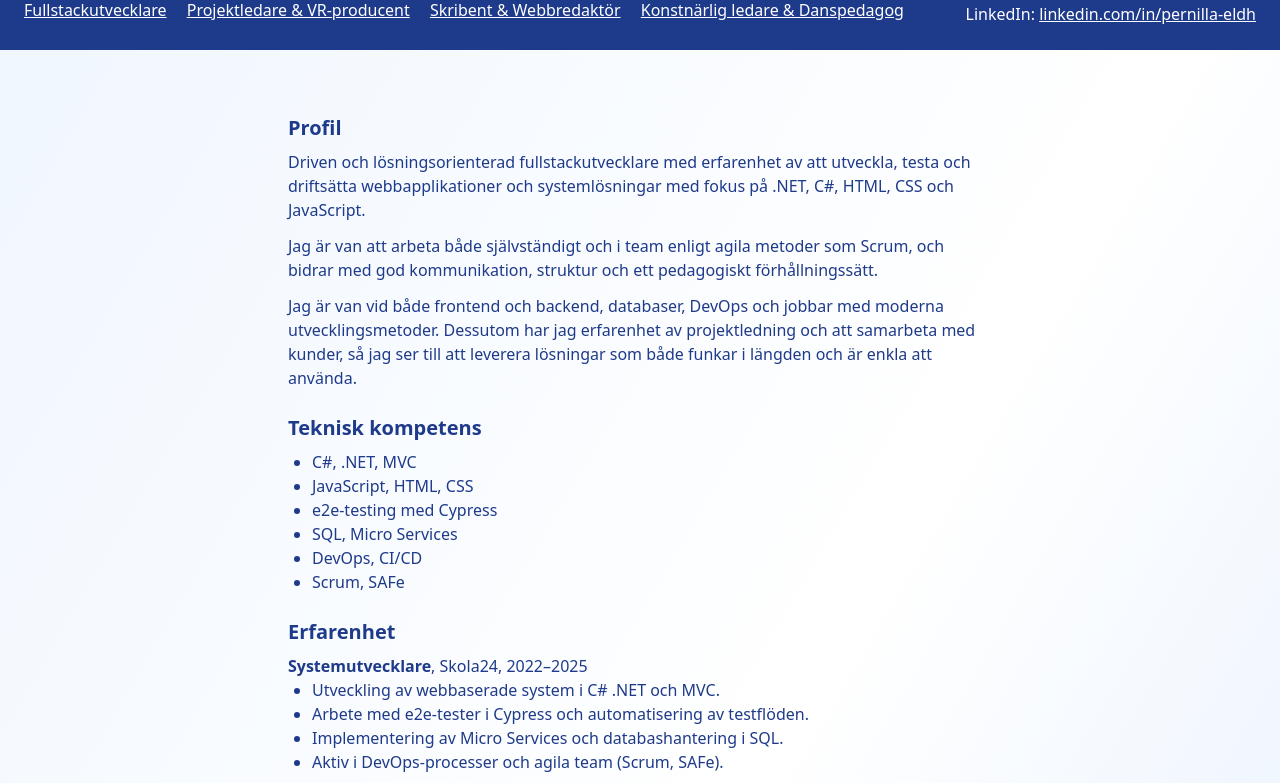
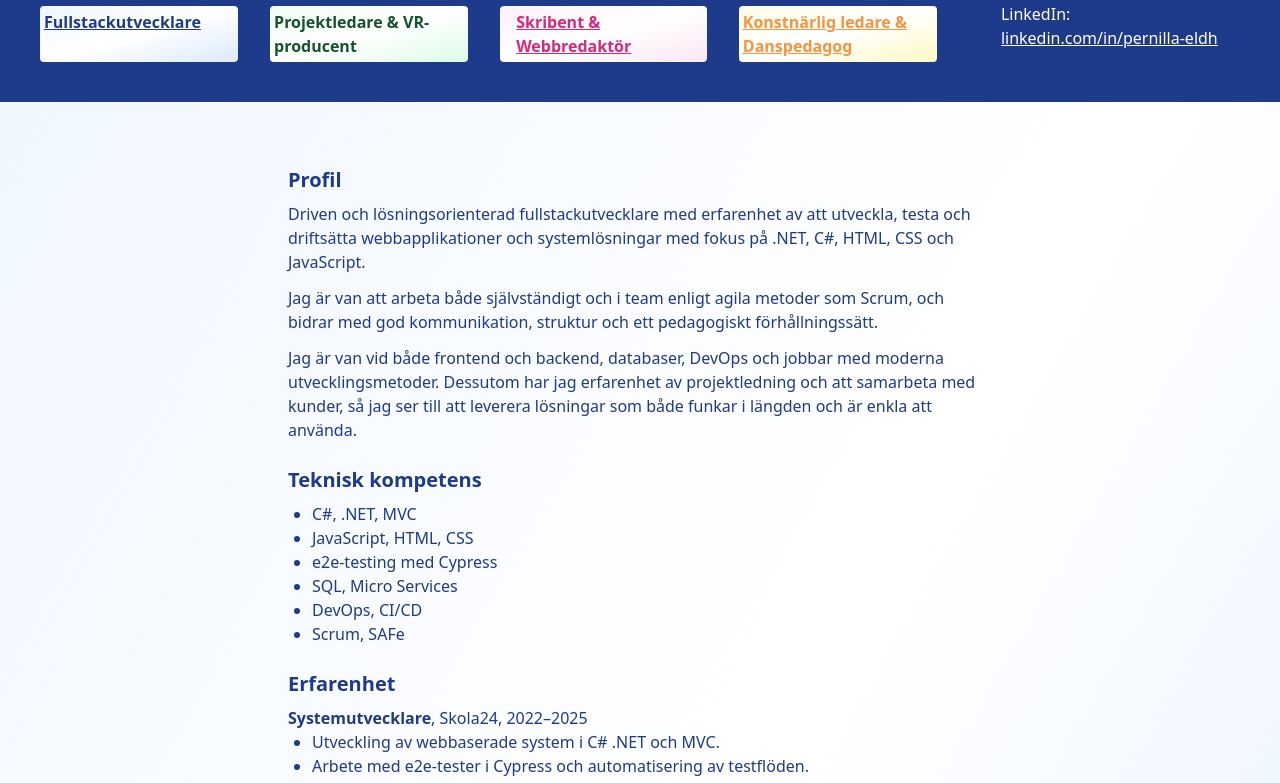
Before and after one commit to Judy-P-Eldh/CV, a website: page fullstack.html in a window 1280 px wide. Shown: the part 106-889 px from the top of the page. Drawn offline with nearby package versions, Linux system fonts and the light colour scheme; files that its build step writes are made by us from their sources.

Commit message:
CV-sida med Tailwind css: Skapat samma navigering på alla sidor.

```diff
--- a/fullstack.html
+++ b/fullstack.html
@@ -18,14 +18,18 @@
                     <a href="index.html" class="hover:underline">Pernilla Eldh</a>
                 </h1>
                 <p class="text-lg">Fullstackutvecklare</p>
-                <nav class="mt-4 no-print print:!hidden" aria-label="CV-navigation">
-                    <a href="fullstack.html" class="mr-4 underline hover:text-blue-200">Fullstackutvecklare</a>
-                    <a href="projektledare-vr.html" class="mr-4 underline hover:text-blue-200">Projektledare &
-                        VR-producent</a>
-                    <a href="skribent-webbredaktor.html" class="mr-4 underline hover:text-blue-200">Skribent &
-                        Webbredaktör</a>
-                    <a href="konstnarlig-ledare.html" class="underline hover:text-blue-200">Konstnärlig ledare &
-                        Danspedagog</a>
+                <nav class="mt-2 no-print flex flex-col md:flex-row gap-4 p-4" aria-label="CV-navigation">
+                    <a href="fullstack.html"
+                        class="basis-1/3 grow p-4 px-1 py-1 rounded bg-gradient-to-br from-blue-50 via-white to-blue-100 text-blue-900 font-semibold mr-4 underline hover:text-blue-400 transition">Fullstackutvecklare</a>
+                    <a href="projektledare-vr.html"
+                        class=" basis-1/3 grow p-4 mr-4 hover:text-green-600 px-1 py-1 rounded bg-gradient-to-br from-green-50 via-white to-green-100 text-green-900 font-semibold transition">Projektledare
+                        & VR-producent</a>
+                    <a href="skribent-webbredaktor.html"
+                        class=" basis-1/3 grow p-4 mr-4 underline hover:text-pink-400px-1 py-1 rounded bg-gradient-to-br from-pink-50 via-white to-pink-100 text-pink-600 font-semibold transition">Skribent
+                        & Webbredaktör</a>
+                    <a href="konstnarlig-ledare.html"
+                        class=" basis-1/3 grow p-4 mr-4 underline hover:text-orange-600 px-1 py-1 rounded bg-gradient-to-br from-yellow-50 via-white to-yellow-100 text-orange-400 font-semibold transition">Konstnärlig
+                        ledare & Danspedagog</a>
                 </nav>
             </div>
             <section class="mt-6 md:mt-0 md:ml-8" aria-labelledby="kontakt-heading">
```
Also changed, not shown: index.html (+0 -1 lines), konstnarlig-ledare.html (+13 -6 lines), projektledare-vr.html (+13 -6 lines), skribent-webbredaktor.html (+13 -6 lines).
